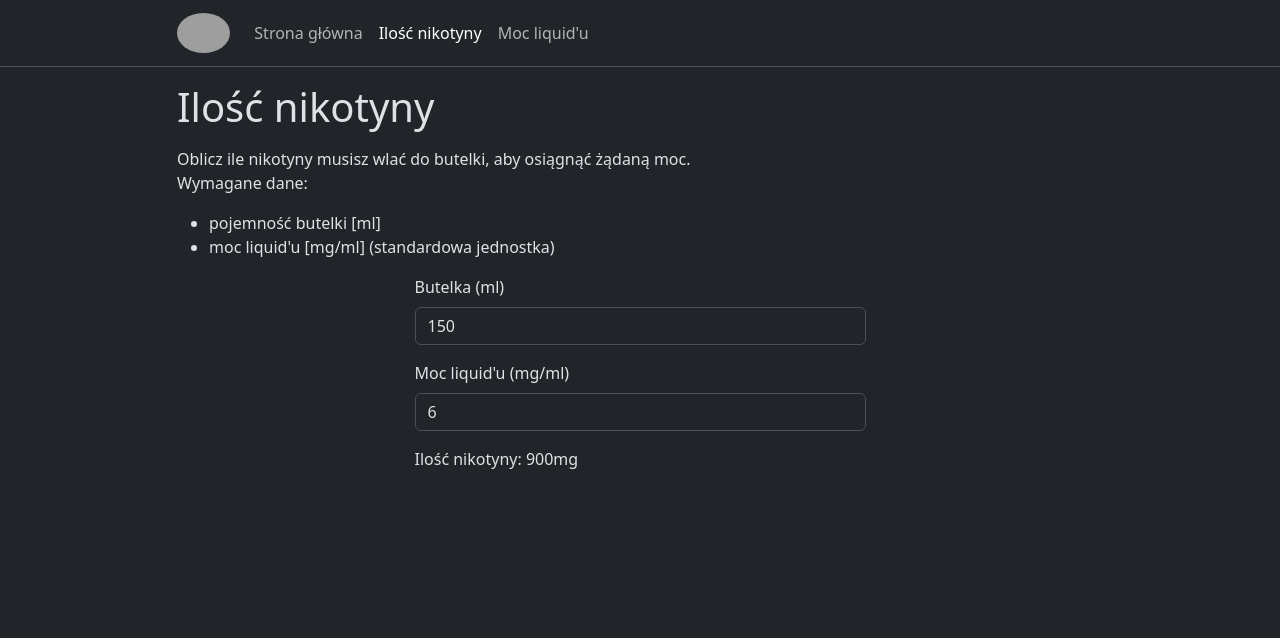
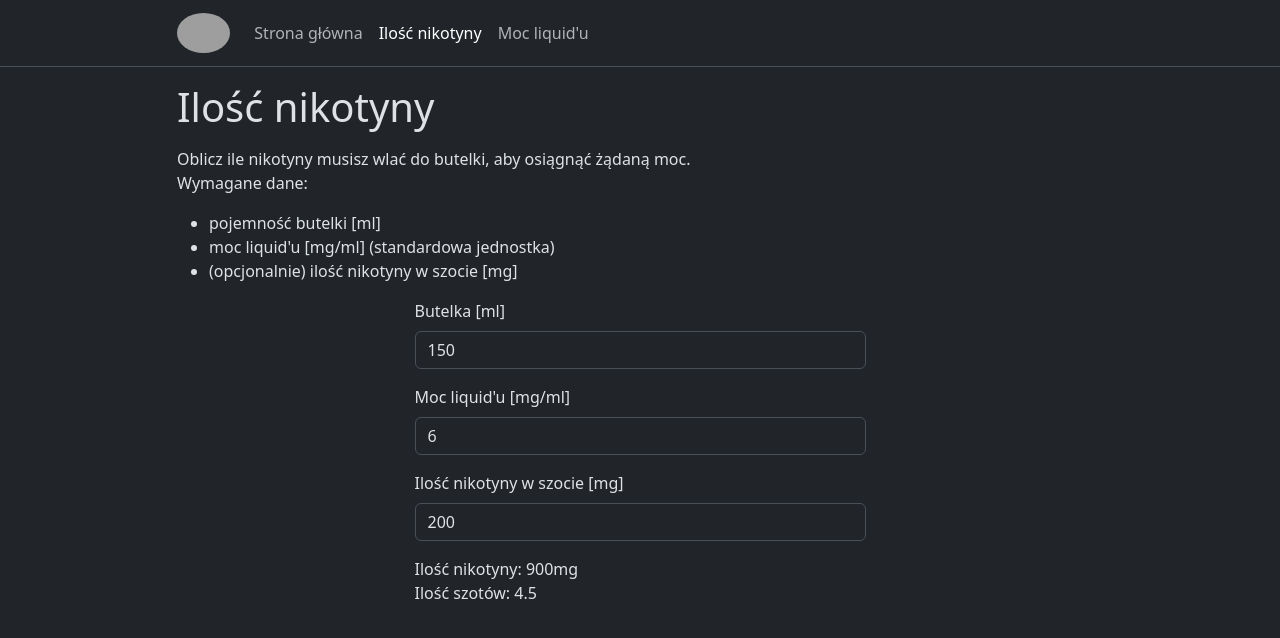
Before and after one commit to tosterakakwapisz/vape-calculator, a Vue app: page /vape-calculator/dist/liquid-mixing/nicotine in a window 1280 px wide. Shown: the top 638 px of the page. Built offline with nearby package versions, Linux system fonts and the light colour scheme; grey boxes are pictures that could not be loaded.

Commit message:
Update: page for calculating nicotine now shows how many shots do you need to use

```diff
--- a/src/components/LiquidInputField.vue
+++ b/src/components/LiquidInputField.vue
@@ -10,7 +10,7 @@
 </template>
 
 <script setup>
-  defineProps({
+  const props = defineProps({
     id: {
       type: String,
       required: true,
@@ -25,15 +25,11 @@
     },
   });
 
-  const emit = defineEmits({
-    "update-input": function (newValue) {
-      return typeof newValue === "number";
-    },
-  });
+  const emit = defineEmits(["updateInput"]);
 
   /** @param {string} newValue */
   function updateInput(newValue) {
     const parsedValue = newValue ? parseInt(newValue) : 0;
-    emit("update-input", parsedValue);
+    emit("updateInput", parsedValue, props.id);
   }
 </script>
--- a/src/views/LiquidMixingNicotineView.vue
+++ b/src/views/LiquidMixingNicotineView.vue
@@ -10,6 +10,7 @@
       <ul>
         <li>pojemność butelki [ml]</li>
         <li>moc liquid'u [mg/ml] (standardowa jednostka)</li>
+        <li>(opcjonalnie) ilość nikotyny w szocie [mg]</li>
       </ul>
     </div>
   </div>
@@ -19,9 +20,9 @@
         <div class="col">
           <LiquidInputField
             id="bottleVolume"
-            description="Butelka (ml)"
-            :value="bottleVolume"
-            @update-input="updateBottleVolume"
+            description="Butelka [ml]"
+            :value="data.bottleVolume"
+            @update-input="updateDataValue"
           ></LiquidInputField>
         </div>
       </div>
@@ -29,14 +30,27 @@
         <div class="col">
           <LiquidInputField
             id="mixStrength"
-            description="Moc liquid'u (mg/ml)"
-            :value="mixStrength"
-            @update-input="updateMixStrength"
+            description="Moc liquid'u [mg/ml]"
+            :value="data.mixStrength"
+            @update-input="updateDataValue"
+          ></LiquidInputField>
+        </div>
+      </div>
+      <div class="row mt-3">
+        <div class="col">
+          <LiquidInputField
+            id="nicotineShotAmount"
+            description="Ilość nikotyny w szocie [mg]"
+            :value="data.nicotineShotAmount"
+            @update-input="updateDataValue"
           ></LiquidInputField>
         </div>
       </div>
       <div class="row mt-3">
         <div class="col">Ilość nikotyny: {{ nicotineAmount }}mg</div>
+      </div>
+      <div class="row">
+        <div class="col">Ilość szotów: {{ nicotineShotCount }}</div>
       </div>
     </div>
   </div>
@@ -46,18 +60,29 @@
   import LiquidInputField from "@/components/LiquidInputField.vue";
   import { computed, ref } from "vue";
 
-  const bottleVolume = ref(150);
-  const mixStrength = ref(6);
+  const data = ref({
+    bottleVolume: 150,
+    mixStrength: 6,
+    nicotineShotAmount: 200,
+  });
 
-  const nicotineAmount = computed(() => bottleVolume.value * mixStrength.value);
+  const nicotineAmount = computed(
+    () => data.value.bottleVolume * data.value.mixStrength,
+  );
+  const nicotineShotCount = computed(
+    () => nicotineAmount.value / data.value.nicotineShotAmount,
+  );
 
-  /** @param {number} newValue */
-  function updateBottleVolume(newValue) {
-    bottleVolume.value = newValue;
-  }
+  /**
+   * @param {number} newValue
+   * @param {string} name
+   */
+  function updateDataValue(newValue, name) {
+    if (!(name in data.value)) {
+      console.error(`Invalid property name: ${name}`);
+      return;
+    }
 
-  /** @param {number} newValue */
-  function updateMixStrength(newValue) {
-    mixStrength.value = newValue;
+    data.value[name] = newValue;
   }
 </script>
```
Also changed, not shown: 1 other file (tests, documents, lock files or other folders).
